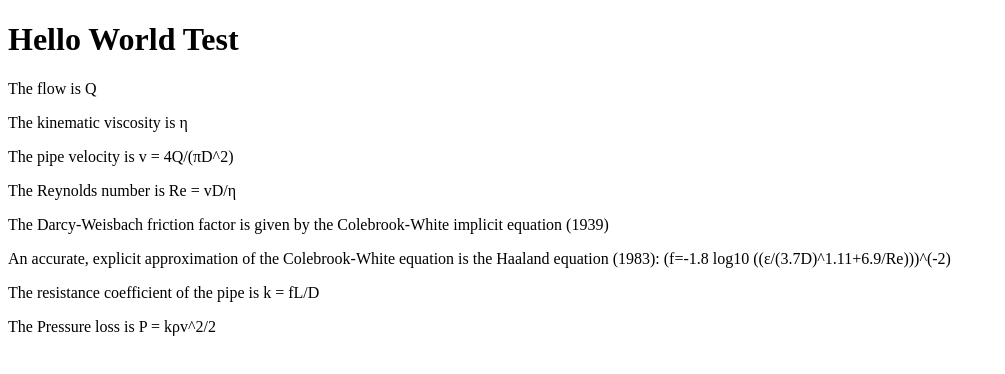
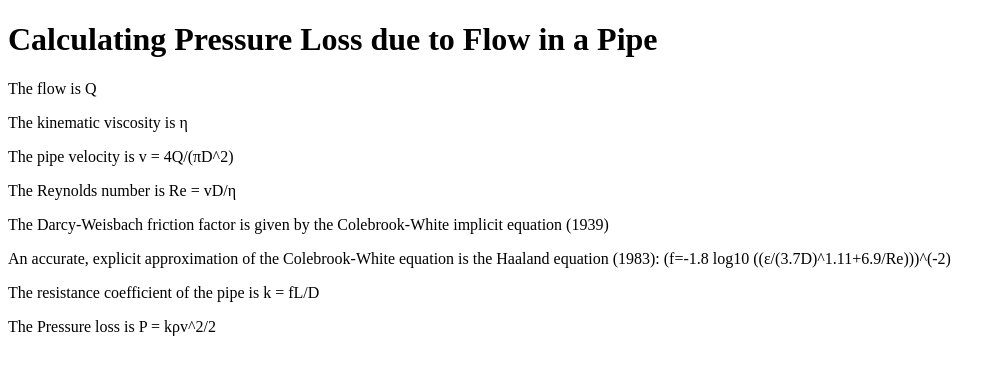
Before and after one commit to nshivaraman/nshivaraman.github.io, a plain HTML site: page index.html in a window 1280 px wide. Shown: the whole page, without its empty margins (0-1005 px from the left). Drawn offline with Linux system fonts and the light colour scheme.

Commit message:
Update index.html

```diff
--- a/index.html
+++ b/index.html
@@ -1,7 +1,7 @@
 <!DOCTYPE html>
 <html>
 <body>
-<h1>Hello World Test</h1>
+<h1>Calculating Pressure Loss due to Flow in a Pipe</h1>
 <p>The flow is Q</p>
 <p>The kinematic viscosity is η</p>
 <p>The pipe velocity is v = 4Q/(πD^2)</p>
```
